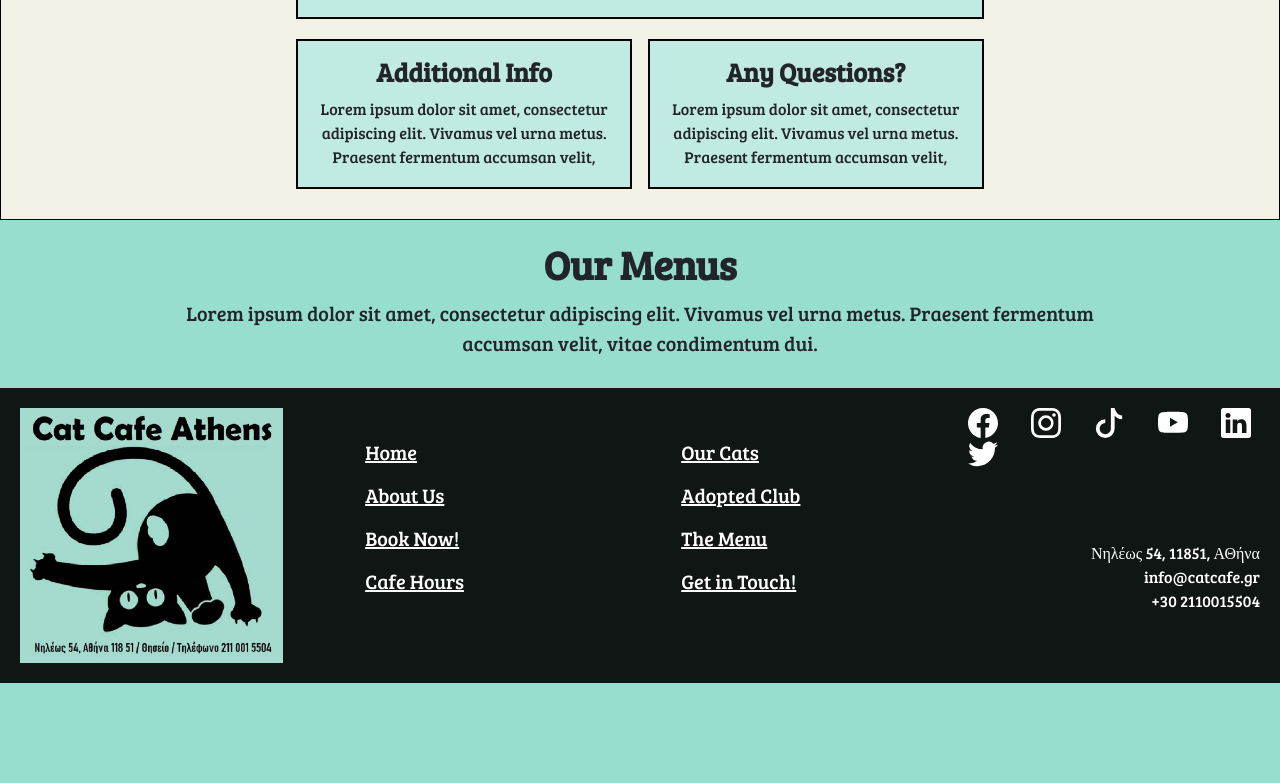
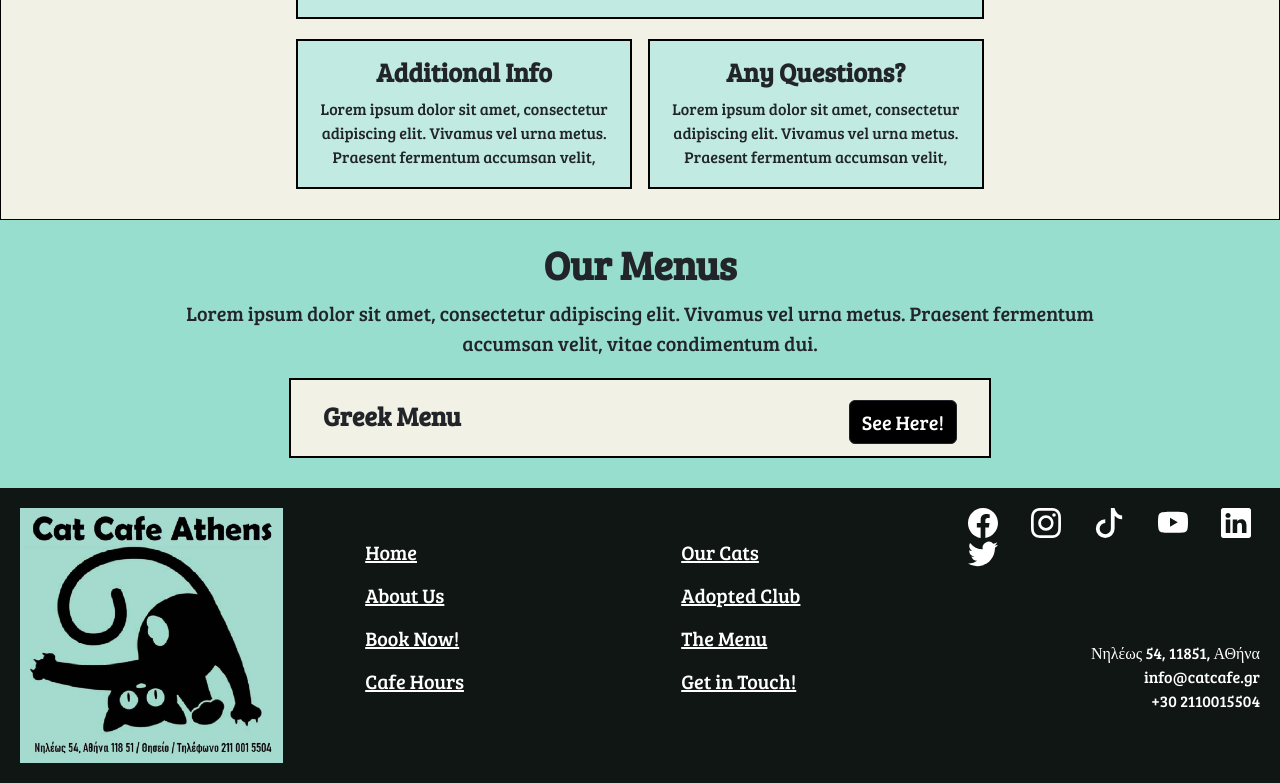
Before and after one commit to hayleemelia/Ayers_Haylee-ITC_4214_Midterm_Project, a website: page reservations.html in a window 1280 px wide. Shown: the part 1214-1997 px from the top of the page. Before the commit the page ends 1897 px from the top, so only its background shows below. Drawn offline with nearby package versions, Linux system fonts and the light colour scheme.

Commit message:
starting third section of the reservations page

```diff
--- a/reservations.html
+++ b/reservations.html
@@ -100,7 +100,18 @@
     <div class="container">
         <h1>Our Menus</h1>
         <p class="sec-desc">Lorem ipsum dolor sit amet, consectetur adipiscing elit. Vivamus vel urna metus. Praesent fermentum accumsan velit, vitae condimentum dui.</p>
-
+        <div class="container menu-container">
+            <!-- (3.1) Greek Menu Collapsable -->
+            <div class="row menu-box">
+                <div class="col-8">
+                    <h2>Greek Menu</h2>
+                </div>
+                <div class="col-4 text-end">
+                    <a href="https://catcafe.gr/el/" target="_blank" type="button" class="btn btn-dark">See Here!</a>
+                </div>
+            </div>
+            <!-- (3.2) English Menu Collapsable -->
+        </div>
     </div>
 
     <!-- (4.0) Footer Section-->
--- a/styles.css
+++ b/styles.css
@@ -464,3 +464,19 @@ p {
     }
 }
  */
+
+/*Menu Section Styling*/
+.menu-container {
+    max-width: 80%;
+}
+
+.menu-box {
+    background-color: #F2F1E5;
+    border: solid 2px black;
+    height: 80px;
+    padding: 20px;
+}
+
+.menu-box h2 {
+    text-align: left;
+}
```
